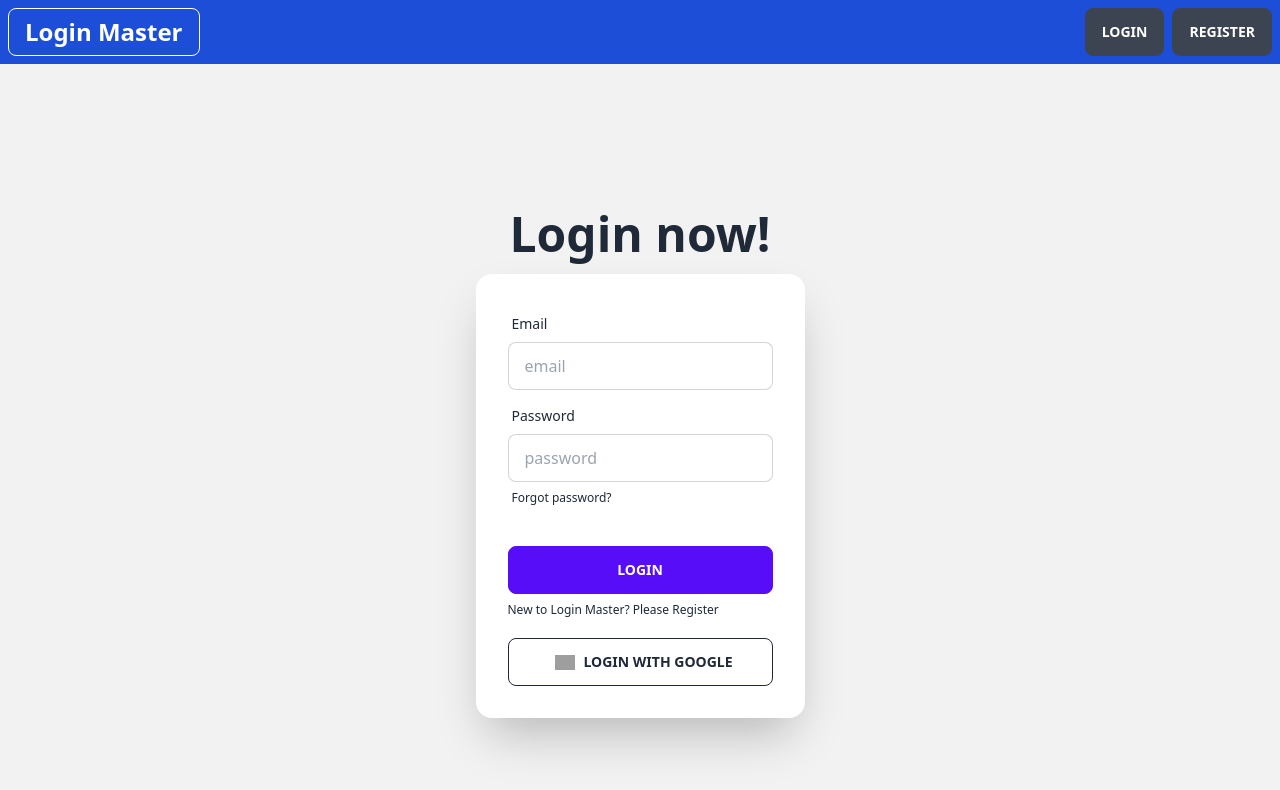
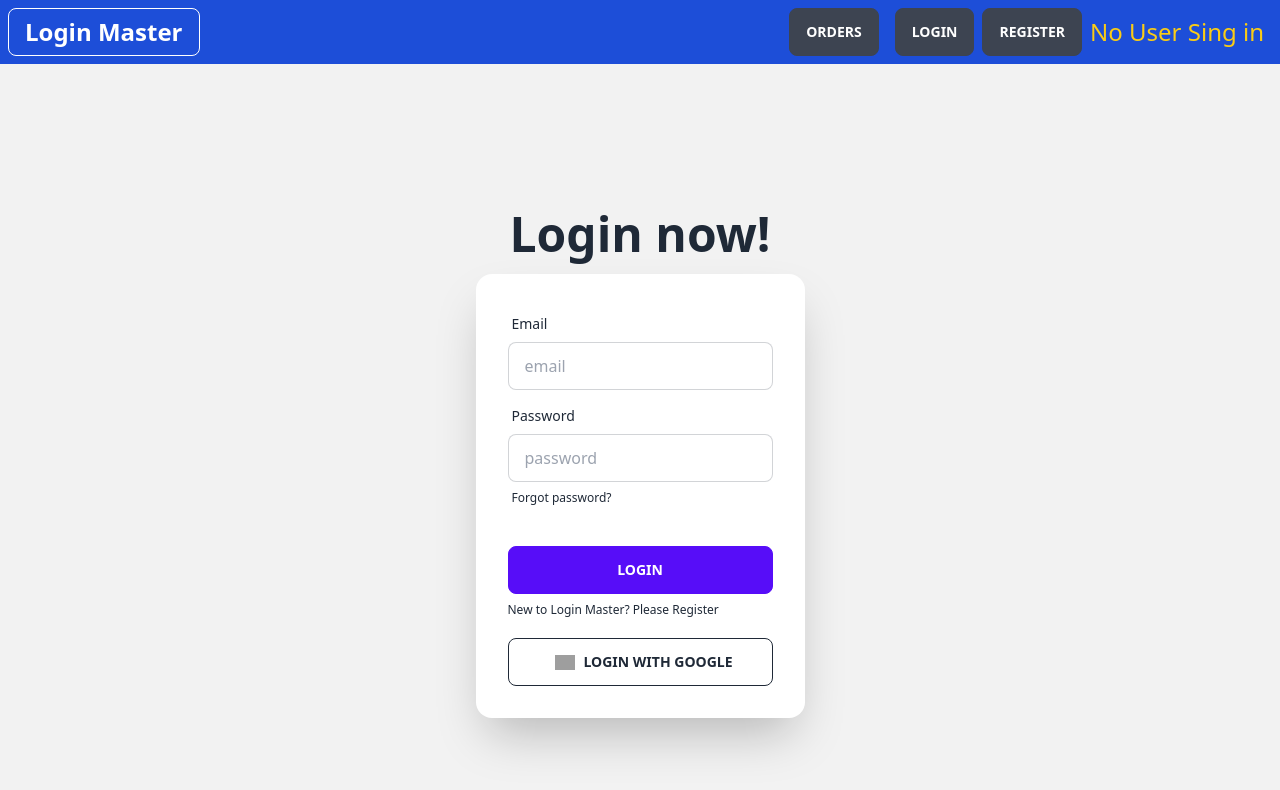
Before and after one commit to mahadi61/auth-firebase-tailwind-context, a React (Vite) app: page /login in a window 1280 px wide. Shown: the top 790 px of the page. Built offline with nearby package versions, Linux system fonts and the light colour scheme; no server answers; grey boxes are pictures that could not be loaded.

Commit message:
privet route added

```diff
--- a/src/component/Login.jsx
+++ b/src/component/Login.jsx
@@ -14,7 +14,7 @@ const Login = () => {
 
   const auth = getAuth(app);
   const googleProvider = new GoogleAuthProvider();
-
+  // normal sing in
   const handleGoogleSingIn = (event) => {
     event.preventDefault();
     signInWithPopup(auth, googleProvider)
@@ -36,7 +36,7 @@ const Login = () => {
         console.log(error);
       });
   };
-
+  // using context api
   const handleLogin = (event) => {
     event.preventDefault();
     const email = event.target.email.value;
@@ -44,6 +44,7 @@ const Login = () => {
     singIn(email, password)
       .then((result) => {
         console.log(result.user);
+        event.target.reset();
       })
       .catch((error) => {
         console.log(error);
--- a/src/component/Navbar.jsx
+++ b/src/component/Navbar.jsx
@@ -1,7 +1,13 @@
-import React from "react";
+import React, { useContext } from "react";
 import { Link } from "react-router-dom";
+import { AuthContext } from "../contex/AuthProviders";
+import { space } from "postcss/lib/list";
 
 const Navbar = () => {
+  const { currentUer, logOut } = useContext(AuthContext);
+  const handleLogOut = () => {
+    logOut();
+  };
   return (
     <div className="navbar bg-blue-700">
       <div className="navbar-start">
@@ -14,12 +20,27 @@ const Navbar = () => {
       </div>
 
       <div className="navbar-end">
+        <Link to="/order" className="btn mx-2">
+          Orders
+        </Link>
         <Link to="/login" className="btn mx-2">
           Login
         </Link>
         <Link to={"/register"} className="btn">
           Register
         </Link>
+        <h3 className="mx-2">
+          {currentUer ? (
+            <>
+              <span className="text-2xl text-white">{currentUer.email}</span>
+              <button onClick={handleLogOut} className="btn mx-2">
+                Sing Out
+              </button>
+            </>
+          ) : (
+            <span className="text-2xl text-yellow-400">No User Sing in</span>
+          )}
+        </h3>
       </div>
     </div>
   );
--- /dev/null
+++ b/src/component/Orders.jsx
@@ -0,0 +1,7 @@
+import React from "react";
+
+const Orders = () => {
+  return <div>THis is order page</div>;
+};
+
+export default Orders;
--- a/src/contex/AuthProviders.jsx
+++ b/src/contex/AuthProviders.jsx
@@ -1,9 +1,11 @@
 import {
   createUserWithEmailAndPassword,
   getAuth,
+  onAuthStateChanged,
   signInWithEmailAndPassword,
+  signOut,
 } from "firebase/auth";
-import React, { createContext } from "react";
+import React, { createContext, useEffect, useState } from "react";
 import app from "../firebase/firebase.config";
 
 const auth = getAuth(app);
@@ -11,6 +13,8 @@ const auth = getAuth(app);
 export const AuthContext = createContext(null);
 
 const AuthProviders = ({ children }) => {
+  const [currentUer, setCurrentUser] = useState(null);
+
   const createUser = (email, password) => {
     return createUserWithEmailAndPassword(auth, email, password);
   };
@@ -18,9 +22,28 @@ const AuthProviders = ({ children }) => {
   const singIn = (email, password) => {
     return signInWithEmailAndPassword(auth, email, password);
   };
+  // observe on auth state changed
+  useEffect(() => {
+    const unsubscribe = onAuthStateChanged(auth, (user) => {
+      console.log("auth state change", user);
+
+      setCurrentUser(user);
+    });
+
+    return () => {
+      unsubscribe();
+    };
+  }, []);
+
+  const logOut = () => {
+    signOut(auth);
+  };
+
   const authInfo = {
+    currentUer,
     createUser,
     singIn,
+    logOut,
   };
   return (
     <AuthContext.Provider value={authInfo}>{children}</AuthContext.Provider>
--- a/src/main.jsx
+++ b/src/main.jsx
@@ -7,6 +7,8 @@ import Login from "./component/Login";
 import Register from "./component/Register";
 import AuthProviders from "./contex/AuthProviders";
 import HomePage from "./component/HomePage";
+import Orders from "./component/Orders";
+import PrivetRoute from "./privetRoute/PrivetRoute";
 
 const router = createBrowserRouter([
   {
@@ -16,6 +18,14 @@ const router = createBrowserRouter([
       {
         path: "/home-page",
         element: <HomePage></HomePage>,
+      },
+      {
+        path: "/order",
+        element: (
+          <PrivetRoute>
+            <Orders></Orders>
+          </PrivetRoute>
+        ),
       },
       {
         path: "/login",
--- /dev/null
+++ b/src/privetRoute/PrivetRoute.jsx
@@ -0,0 +1,15 @@
+import React, { useContext } from "react";
+import { AuthContext } from "../contex/AuthProviders";
+import { Navigate } from "react-router-dom";
+
+const PrivetRoute = ({ children }) => {
+  const { currentUer } = useContext(AuthContext);
+
+  if (currentUer) {
+    return children;
+  }
+
+  return <Navigate to="/login"></Navigate>;
+};
+
+export default PrivetRoute;
```
